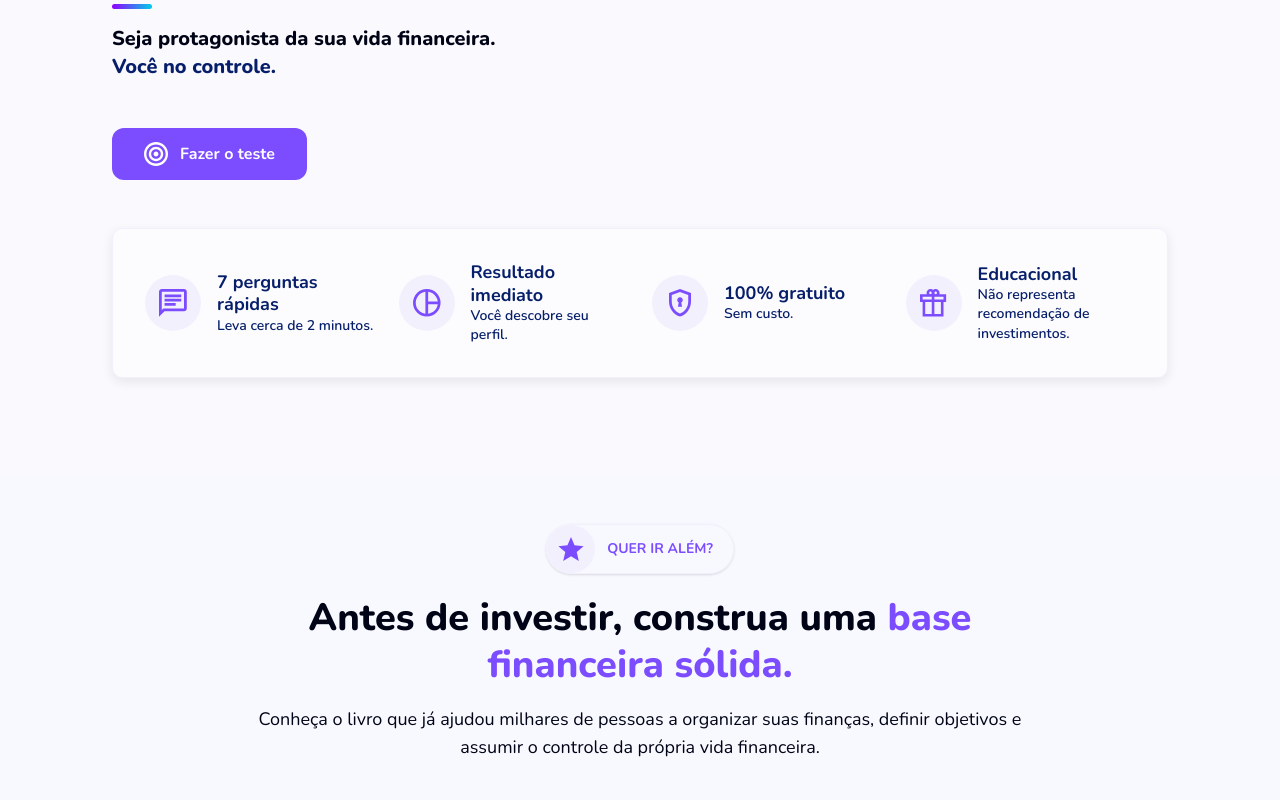
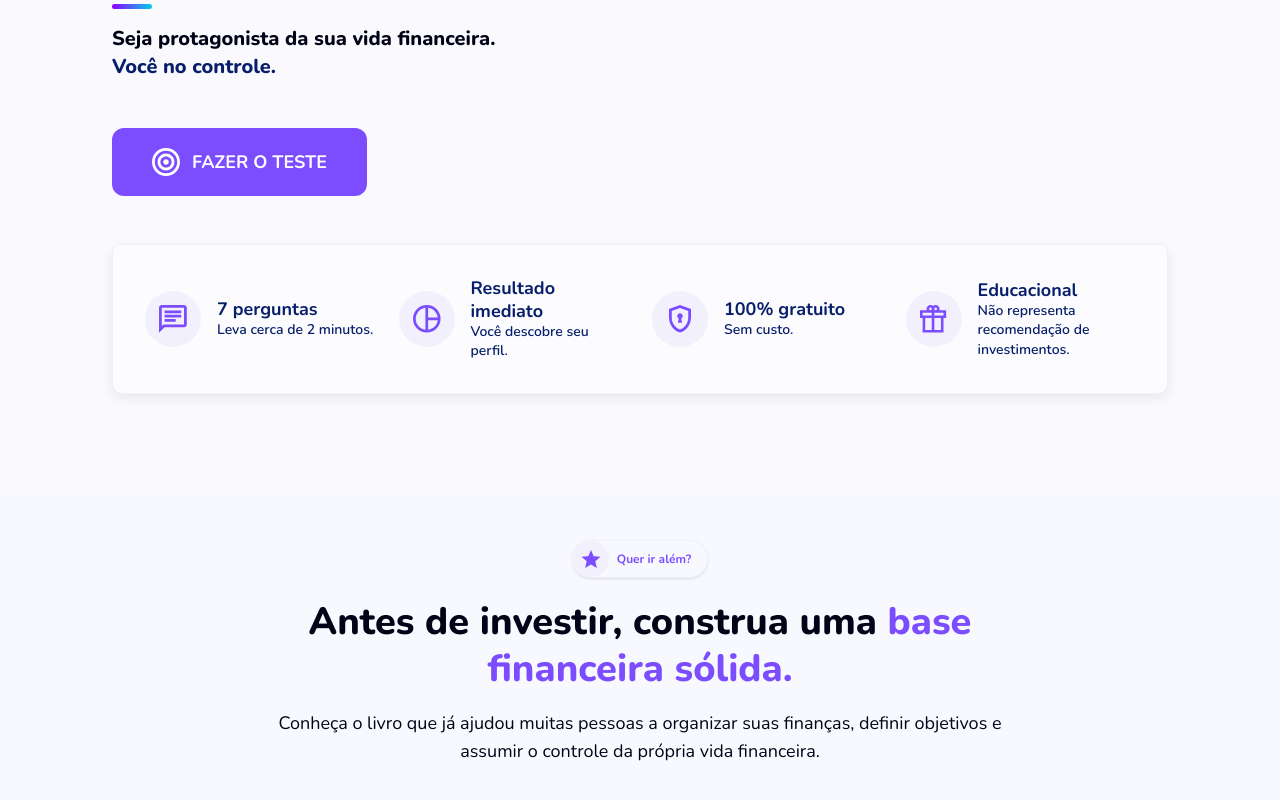
Before and after one commit to simplanejar/website-simplanejar, a Next.js app: page /suitability in a window 1280 px wide. Shown: the part 560-1360 px from the top of the page. Built offline with nearby package versions, Linux system fonts and the light colour scheme.

Commit message:
fix: investor-profile page

```diff
--- a/components/pages/investor-profile/book.tsx
+++ b/components/pages/investor-profile/book.tsx
@@ -12,19 +12,19 @@ export default function Book() {
         <section className='w-full max-w-[1440px] mx-auto flex flex-col items-center px-4 sm:px-6 lg:px-8 xl:px-12 py-8 sm:py-12 bg-[#F8F9FF]'>
             <header className="text-center max-w-3xl mb-10 lg:mb-12 flex flex-col items-center">
 
-                <div className='flex items-center gap-3 text-[#7C4DFF] border rounded-full border-[#F2F0FD] mb-4 lg:mb-5 pr-5 shadow-sm font-semibold text-sm'>
-                    <div className="bg-[#F2F0FD] rounded-full p-2">
-                        <IoMdStar color="#7C4DFF" size="28px" className="sm:w-8 sm:h-8"/>
+                <div className='flex items-center gap-2 text-[#7C4DFF] border rounded-full border-[#F2F0FD] mb-4 lg:mb-5 pr-4 shadow-sm font-semibold text-xs'>
+                    <div className="bg-[#F2F0FD] rounded-full p-1.5">
+                        <IoMdStar color="#7C4DFF" size="20px" className="sm:w-6 sm:h-6"/>
                     </div>
 
-                    <span className="flex-1 text-center font-bold text-sm">QUER IR ALÉM?</span>
+                    <span className="flex-1 text-center font-bold text-xs">Quer ir além?</span>
                 </div>
 
                 <h1 className='text-2xl sm:text-3xl lg:text-[38px] font-extrabold text-[#000416] leading-tight mb-4'>
                     Antes de investir, construa uma <span className='text-[#7C4DFF]'>base financeira sólida.</span>
                 </h1>
                 <p className='text-[#000416] font-normal text-base sm:text-lg'>
-                    Conheça o livro que já ajudou milhares de pessoas a organizar suas finanças, definir objetivos e assumir o controle da própria vida financeira.
+                    Conheça o livro que já ajudou muitas pessoas a organizar suas finanças, definir objetivos e assumir o controle da própria vida financeira.
                 </p>
             </header>
 
--- a/components/pages/investor-profile/questionaire.jsx
+++ b/components/pages/investor-profile/questionaire.jsx
@@ -47,7 +47,7 @@ const secondText = {
 
 const box = {
     titles: {
-        t1: "7 perguntas rápidas",
+        t1: "7 perguntas",
         t2: "Resultado imediato",
         t3: "100% gratuito",
         t4: "Educacional"
@@ -60,7 +60,7 @@ const box = {
     }
 };
 
-const button = "Fazer o teste";
+const button = "FAZER O TESTE";
 
 export function Box() {
     return (
@@ -150,8 +150,8 @@ export default function Questionaire() {
 
                     {/* botão desktop */}
                     <div className="font-bold hidden md:block mt-4">
-                        <Link href="/suitability/form" className="w-full md:w-fit md:max-w-[320px] flex flex-row justify-center items-center gap-3 py-3.5 px-8 border-none cursor-pointer rounded-xl bg-[#7C4DFF] text-white transition-colors duration-300 ease-in-out hover:bg-[#6939E8] hover:shadow-lg transition-all duration-200">
-                            <Image src={Alvo} alt={imageAlt.alvoAlt} className="w-6 h-6 object-contain" />
+                        <Link href="/suitability/form" className="w-full md:w-fit md:max-w-[360px] flex flex-row justify-center items-center gap-3 py-5 px-10 text-lg border-none cursor-pointer rounded-xl bg-[#7C4DFF] text-white transition-colors duration-300 ease-in-out hover:bg-[#6939E8] hover:shadow-xl hover:scale-105 transition-all duration-200">
+                            <Image src={Alvo} alt={imageAlt.alvoAlt} className="w-7 h-7 object-contain" />
                             {button}
                         </Link>
                     </div>
```
